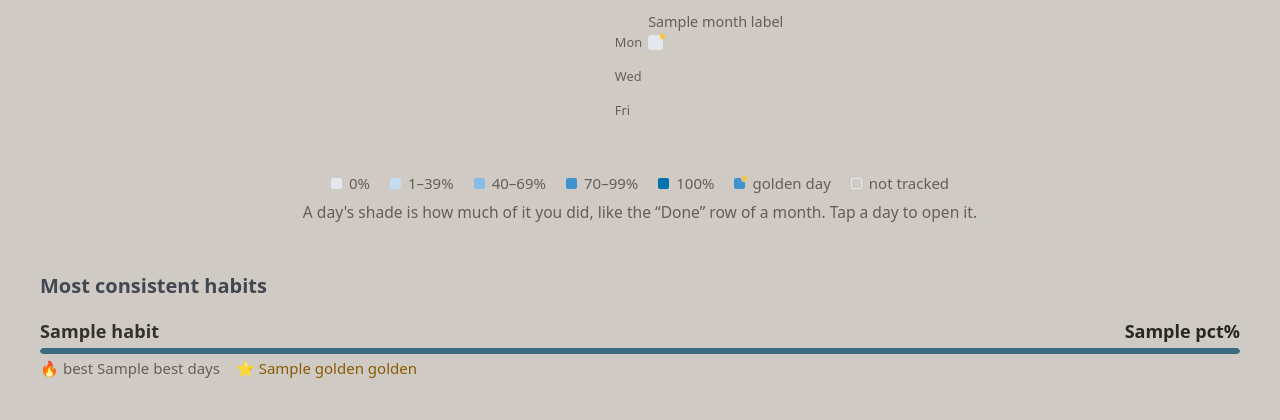
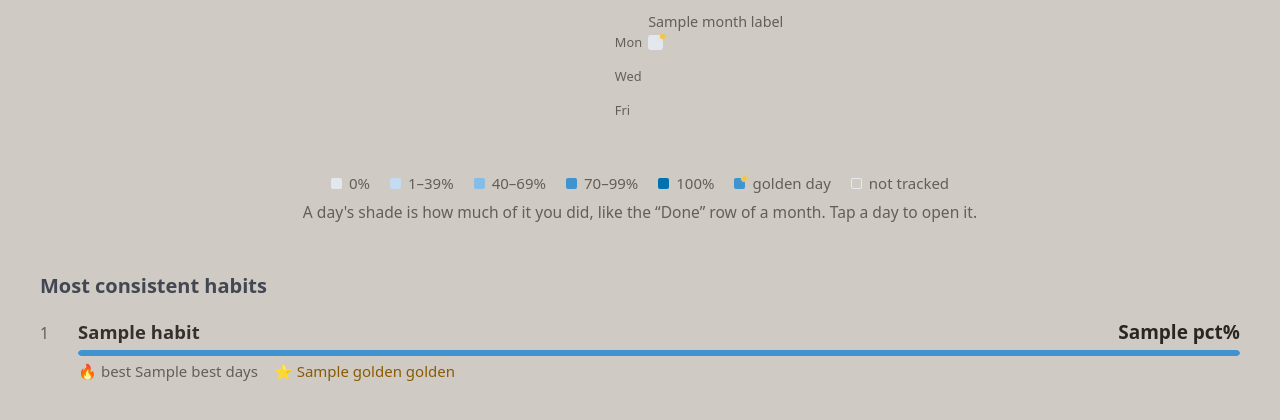
Before and after one commit to iraynovskyy/daily-planner, a Python web app: template app/templates/year.html in a window 1280 px wide. Shown: the part 323-743 px from the top of the page. Run offline with Jinja, Linux system fonts and the light colour scheme; the template is opened without the code that fills it: most values are stand-ins (such as "Sample title", 1, 10 or a date in 2020); some libraries are stand-ins or nearby versions.

Commit message:
Year page: ranked habit list, top 3 with "Show all", bars in the grid's shades
- Beyond 4 habits the list shows the top 3; "Show all N habits" / "Show top 3"
  toggles the rest, remembered per browser (without JavaScript everything shows).
- Each row gets its rank, its category (in All and Focus) and a bar shaded like
  the year's squares, so the list reads like the grid above it.

Co-Authored-By: Claude Opus 5.5 <noreply@anthropic.com>

```diff
--- a/app/routes/pages.py
+++ b/app/routes/pages.py
@@ -138,6 +138,7 @@ def year_page(
             "month_labels": month_labels,
             "months": months,
             "categories": categories,
+            "category_names": {c.id: c.name for c in categories},
             "category": category,
             "focus": focus,
             "all_habits": services.list_habits(session, user, active_only=True),
--- a/app/services.py
+++ b/app/services.py
@@ -86,6 +86,11 @@ class HabitYear:
     pct: int  # share of its ticks done over its tracked days (2 of 3 meals counts as 2/3)
     best: int  # longest run of fully done days this year
     golden: int
+
+    @property
+    def level(self) -> int:
+        """Same shades as the year's squares, so the list reads like the grid."""
+        return YearDay(self.habit.created_at.date(), self.pct).level
 
 
 @dataclass
--- a/app/static/style.css
+++ b/app/static/style.css
@@ -582,14 +582,25 @@ a.yc:hover, a.yc:focus-visible { outline: 1.5px solid var(--pico-color); outline
 .focus-empty { text-align: center; padding: 1.5rem 0; }
 .year-habits-box { margin-top: 1.5rem; }
 .year-habits-box h3 { font-size: 1rem; }
-.year-habits { list-style: none; padding: 0; display: grid; grid-template-columns: repeat(auto-fit, minmax(16rem, 1fr)); gap: .9rem 2rem; }
-.year-habits li { list-style: none; display: grid; grid-template-columns: minmax(0, 1fr) auto; gap: .15rem .6rem; align-items: center; margin: 0; }
-.year-habits .habit-title { font-size: .9rem; overflow: hidden; text-overflow: ellipsis; white-space: nowrap; }
-.year-habits b { font-variant-numeric: tabular-nums; font-size: .9rem; }
-.year-habits .bar { grid-column: 1 / -1; height: 6px; border-radius: 3px; background: var(--yl0); overflow: hidden; }
-.year-habits .bar i { display: block; height: 100%; border-radius: 3px; background: var(--pico-primary); }
-.year-habits small { grid-column: 1 / -1; color: var(--pico-muted-color); font-size: .75rem; }
+.year-habits { list-style: none; padding: 0; display: grid; grid-template-columns: repeat(auto-fit, minmax(16rem, 1fr)); gap: 1rem 2rem; }
+.year-habits li {
+  list-style: none; display: grid; grid-template-columns: 1.4rem minmax(0, 1fr) auto; gap: .2rem .5rem;
+  align-items: baseline; margin: 0;
+}
+.year-habits .rank { color: var(--pico-muted-color); font-size: .78rem; font-variant-numeric: tabular-nums; }
+.year-habits .habit-title { font-size: .92rem; overflow: hidden; text-overflow: ellipsis; white-space: nowrap; }
+.year-habits .cat { color: var(--pico-muted-color); font-size: .72rem; font-weight: 400; margin-left: .35rem; }
+.year-habits b { font-variant-numeric: tabular-nums; font-size: .95rem; }
+.year-habits .bar { grid-column: 2 / -1; height: 6px; border-radius: 3px; background: var(--yl0); overflow: hidden; }
+.year-habits .bar i { display: block; height: 100%; border-radius: 3px; background: var(--yl3); }
+.year-habits .bar i[data-l="1"] { background: var(--yl1); }
+.year-habits .bar i[data-l="2"] { background: var(--yl2); }
+.year-habits .bar i[data-l="4"] { background: var(--yl4); }
+.year-habits small { grid-column: 2 / -1; color: var(--pico-muted-color); font-size: .75rem; }
 .year-habits .g { color: var(--gold-text); margin-left: .6rem; }
+/* Top 3 until "Show all"; without JavaScript every habit shows. */
+.year-habits.collapsible:not(.expanded) li.more { display: none; }
+.year-habits-more { width: auto; margin: .9rem 0 0; padding: .3rem 1rem; font-size: .85rem; }
 
 /* --- Phones: tab bar at the bottom instead of the header links -------------------------------- */
 /* Everything below only applies under 700px; wider screens look exactly as before. */
--- a/app/templates/year.html
+++ b/app/templates/year.html
@@ -103,18 +103,46 @@
 </section>
 
 {% if stats.habits %}
+{# Ranked by consistency; the bar uses the same shades as the squares above. Beyond 4 habits,
+   the top 3 show and the rest open with "Show all" (remembered per browser). #}
+{% set collapsible = stats.habits | length > 4 %}
 <section class="year-habits-box">
   <h3>Most consistent habits</h3>
-  <ul class="year-habits">
+  <ol class="year-habits{% if collapsible %} collapsible{% endif %}" id="year-habits">
     {% for h in stats.habits %}
-    <li>
-      <span class="habit-title">{{ h.habit.name }}{% if h.habit.optional %} <span class="optional-tag">optional</span>{% endif %}</span>
+    <li{% if loop.index > 3 %} class="more"{% endif %}>
+      <span class="rank">{{ loop.index }}</span>
+      <span class="habit-title">{{ h.habit.name }}{% if h.habit.optional %} <span class="optional-tag">optional</span>{% endif %}
+        {%- if not category %} <span class="cat">{{ category_names[h.habit.category_id] }}</span>{% endif %}</span>
       <b>{{ h.pct }}%</b>
-      <span class="bar"><i style="width: {{ h.pct }}%"></i></span>
+      <span class="bar"><i data-l="{{ h.level }}" style="width: {{ h.pct }}%"></i></span>
       <small>🔥 best {{ h.best }} day{{ "s" if h.best != 1 }}{% if h.golden %} <span class="g">⭐ {{ h.golden }} golden</span>{% endif %}</small>
     </li>
     {% endfor %}
-  </ul>
+  </ol>
+  {% if collapsible %}
+  <button type="button" class="year-habits-more outline secondary" aria-controls="year-habits" aria-expanded="false"
+          data-all="Show all {{ stats.habits | length }} habits" data-top="Show top 3">Show all {{ stats.habits | length }} habits</button>
+  <script>
+    (() => {
+      const list = document.getElementById("year-habits");
+      const btn = document.querySelector(".year-habits-more");
+      const apply = (open) => {
+        list.classList.toggle("expanded", open);
+        btn.setAttribute("aria-expanded", String(open));
+        btn.textContent = open ? btn.dataset.top : btn.dataset.all;
+      };
+      let open = false;
+      try { open = localStorage.getItem("planner:year-habits") === "all"; } catch {}
+      apply(open);
+      btn.addEventListener("click", () => {
+        open = !open;
+        apply(open);
+        try { localStorage.setItem("planner:year-habits", open ? "all" : "top"); } catch {}
+      });
+    })();
+  </script>
+  {% endif %}
 </section>
 {% else %}
 <p class="year-note">Nothing tracked in {{ year }} yet.</p>
```
